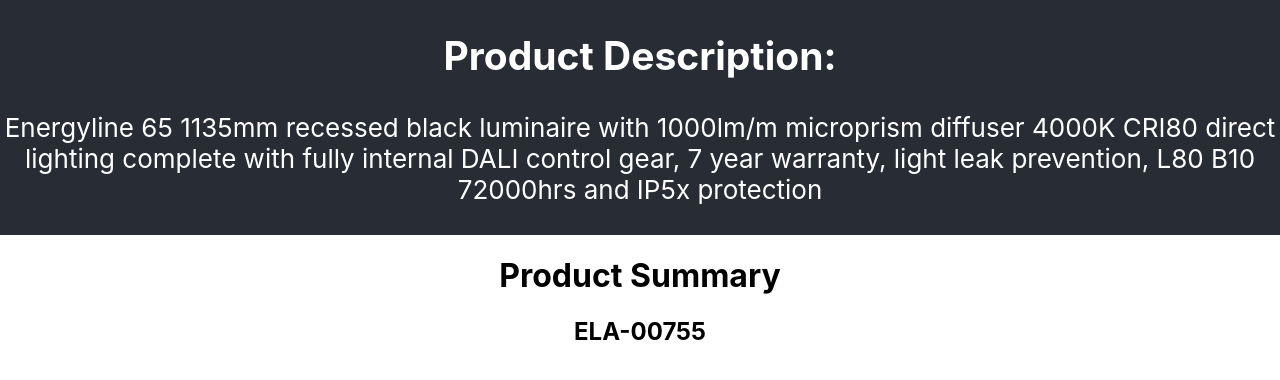
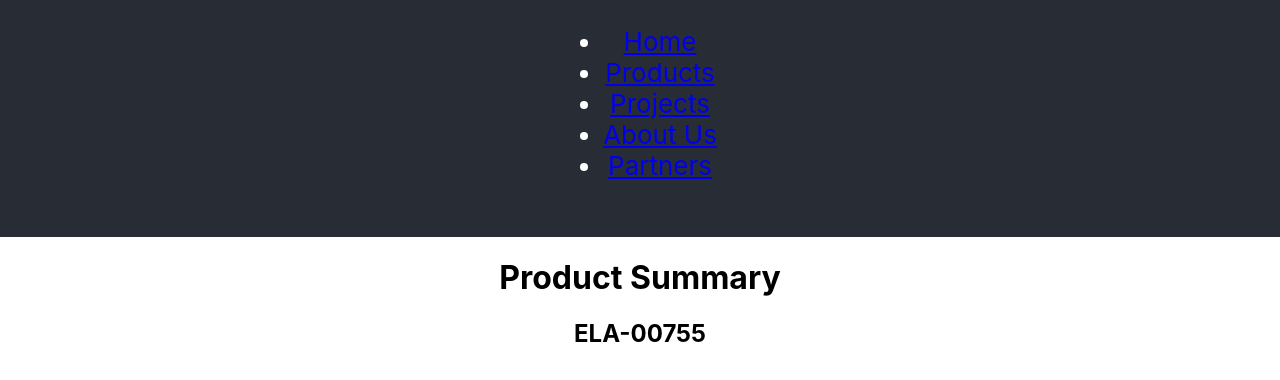
Before and after one commit to mijburgh-beukes/energyline-product-summary, a React (Create React App) app: page / in a window 1280 px wide. Shown: the top 380 px of the page. Built offline with nearby package versions, Linux system fonts and the light colour scheme.

Commit message:
Start nav bar

```diff
--- a/src/App.jsx
+++ b/src/App.jsx
@@ -12,8 +12,15 @@
   return (
     <div className="App">
       <header className="App-header">
-          <h2>Product Description:</h2>
-          <div>{exampleProduct.productDescription}</div>
+        <nav>
+          <ul>
+            <li><a href="#">Home</a></li>
+            <li><a href="#">Products</a></li>
+            <li><a href="#">Projects</a></li>
+            <li><a href="#">About Us</a></li>
+            <li><a href="#">Partners</a></li>
+          </ul>
+        </nav>
       </header>
       <Summary data={exampleProduct}/>
     </div>
--- a/src/Summary.jsx
+++ b/src/Summary.jsx
@@ -1,15 +1,14 @@
 import './Summary.css'
 
-export default function Summary (data) {
-  console.log(data.data.productCode)
-  // const { exampleProduct } = data
+export default function Summary ({ data }) {
+  console.log(data)
 
   return (
     <main>
       <div className="container">
         <div className="summary-header">
           <h1>Product Summary</h1>
-          <h2>{data.data.productCode}</h2>
+          <h2>{data.productCode}</h2>
         </div>
       </div>
     </main>
```
